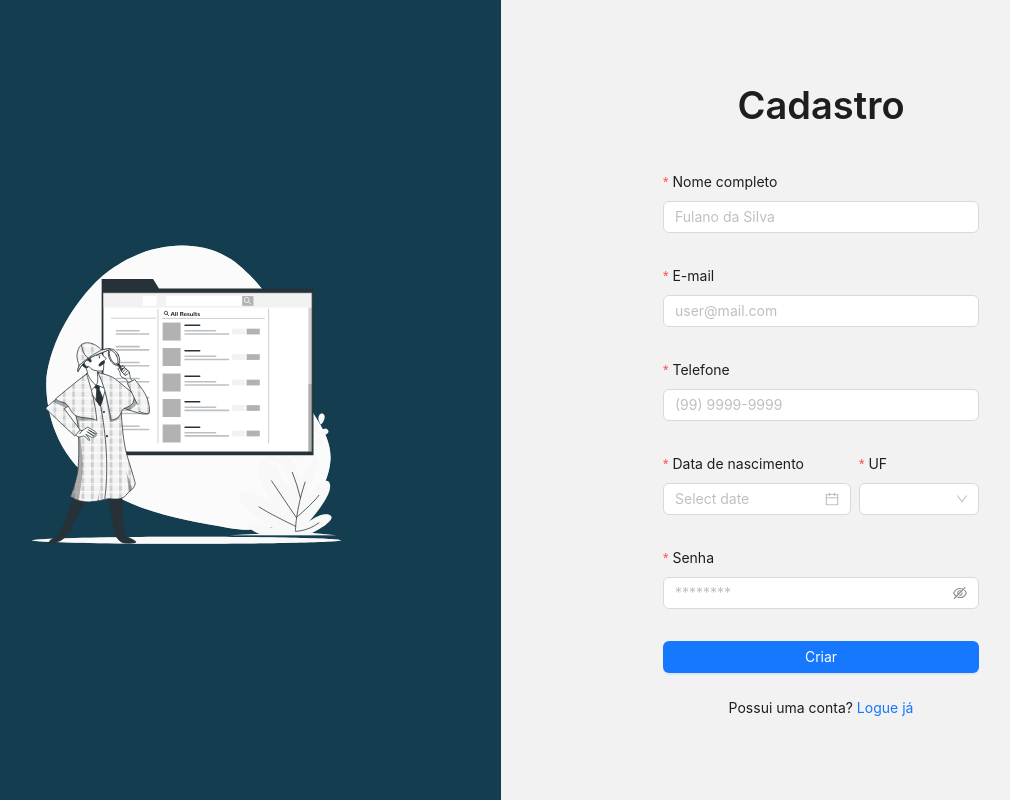
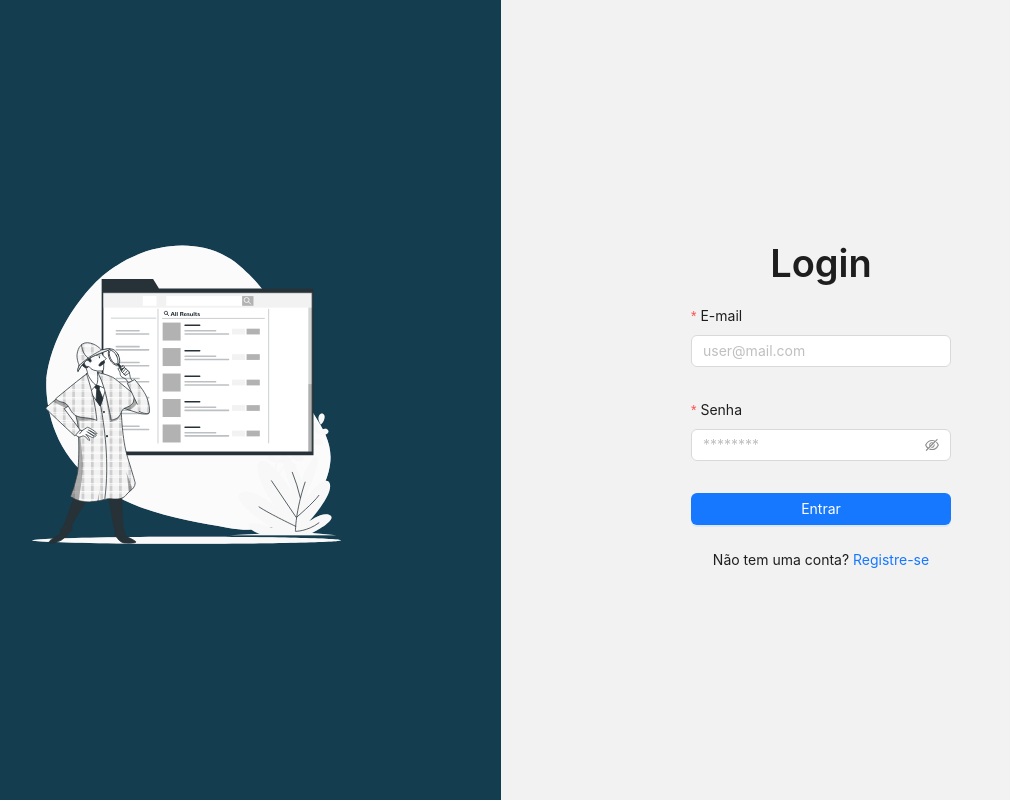
Before and after one commit to chiucchi/intelishare, a React (Vite) app: page / in a window 1280 px wide. Shown: the whole page, without its empty margins (139-1149 px from the left). Built offline with nearby package versions, Linux system fonts and the light colour scheme.

Commit message:
changes vercel

```diff
--- a/src/main.tsx
+++ b/src/main.tsx
@@ -16,7 +16,7 @@ ReactDOM.createRoot(document.getElementById("root") as HTMLElement).render(
   <React.StrictMode>
     <BrowserRouter>
       <Routes>
-        <Route path="/" element={<Sign />} />
+        <Route path="/" element={<Login />} />
         <Route path="/login" element={<Login />} />
         <Route path="/sign" element={<Sign />} />
         <Route
--- a/src/pages/sign/Sign.tsx
+++ b/src/pages/sign/Sign.tsx
@@ -17,7 +17,7 @@ function Sign() {
 
   const onFinish = async (values: any) => {
     await api
-      .post("http://localhost:3000/user", values)
+      .post("/user", values)
       .then((res) => {
         notification.open({
           type: "success",
```
